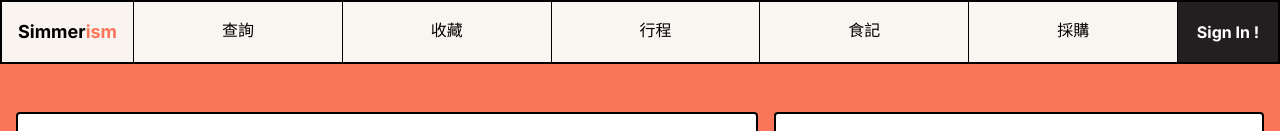
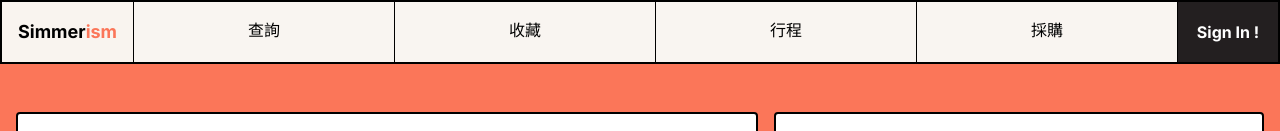
Before and after one commit to VadoHYH/SIMMERISM, a Next.js app in the folder simmerism/: page / in a window 1280 px wide. Shown: the top 131 px of the page. Built offline with nearby package versions, Linux system fonts and the light colour scheme; no server answers; the database is empty.

Commit message:
隱藏未完成功能頁

```diff
--- a/simmerism/src/app/recipe/[id]/page.tsx
+++ b/simmerism/src/app/recipe/[id]/page.tsx
@@ -227,7 +227,7 @@ export default function RecipePage() {
           </div>
         </div>
       </div>
-      <section className="bg-[#FB7659] py-12">
+      {/* <section className="bg-[#FB7659] py-12">
         <div className="container mx-auto px-4">
           <h2 className="font-bold text-xl mb-6">他人食記</h2>
 
@@ -274,7 +274,7 @@ export default function RecipePage() {
               </Link>
             </div>
           </div>
-        </section>
+        </section> */}
     </div>
   )
 }
--- a/simmerism/src/components/header.tsx
+++ b/simmerism/src/components/header.tsx
@@ -74,14 +74,14 @@ export default function Header() {
         >
           行程
         </Link>
-        <Link
+        {/* <Link
           href="/food-diary"
           className={`border-r border-black p-4 text-center transition-colors flex-1 ${
             pathname === "/food-diary" ? "bg-[#5a9a8e] text-white" : "hover:bg-[#5a9a8e] hover:text-white"
           }`}
         >
           食記
-        </Link>
+        </Link> */}
         <Link
           href="/shopping"
           className={`border-r border-black p-4 text-center transition-colors flex-1 ${
```
